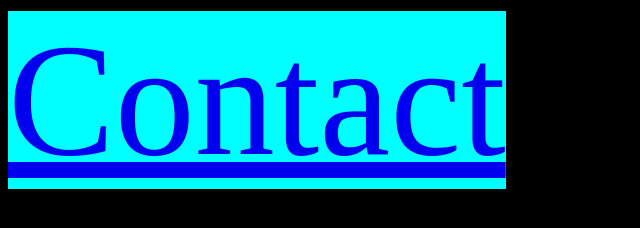
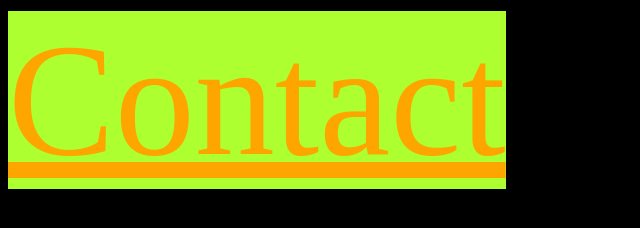
Before and after one commit to gioruanova/tp-web, a website built with Vite: page index.html in a window 1280 px wide. Shown: the whole page, without its empty margins (0-640 px from the left). Built offline with nearby package versions, Linux system fonts and the light colour scheme.

Commit message:
2nd commit

```diff
--- a/main.js
+++ b/main.js
@@ -12,15 +12,16 @@ import widget_e from './public/js/widgets/widget_e.js'
 import './public/js/default.js';
 
 
-document.querySelector('#app').innerHTML = `
+document.querySelector('#app').innerHTML = ``
 
-`
+
+if (window.location.pathname === '/') {
     $(document).ready(function () {
         widget_a();
         widget_b();
         widget_c();
         widget_d();
         widget_e();
+        $('.testing-class').addClass('background-change')
     })
-
-// $('.testing-class').css('background', 'red')
+}
--- a/public/sass/_custom.scss
+++ b/public/sass/_custom.scss
@@ -1,3 +1,8 @@
-.testing-class{
+.testing-class {
     background-color: cyan;
 }
+
+.background-change {
+    background-color: greenyellow;
+    color: orange;
+}
```
Lines whose indentation alone changed are shown as unchanged.
